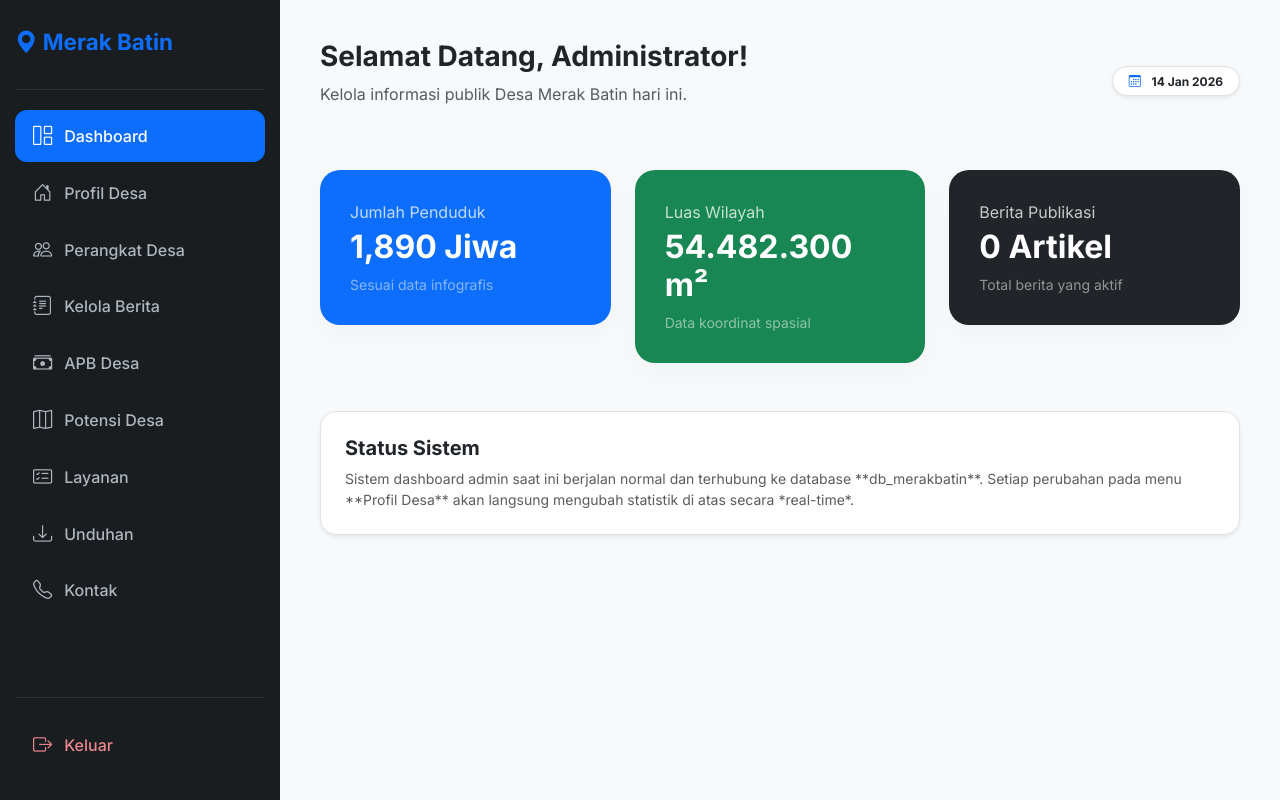
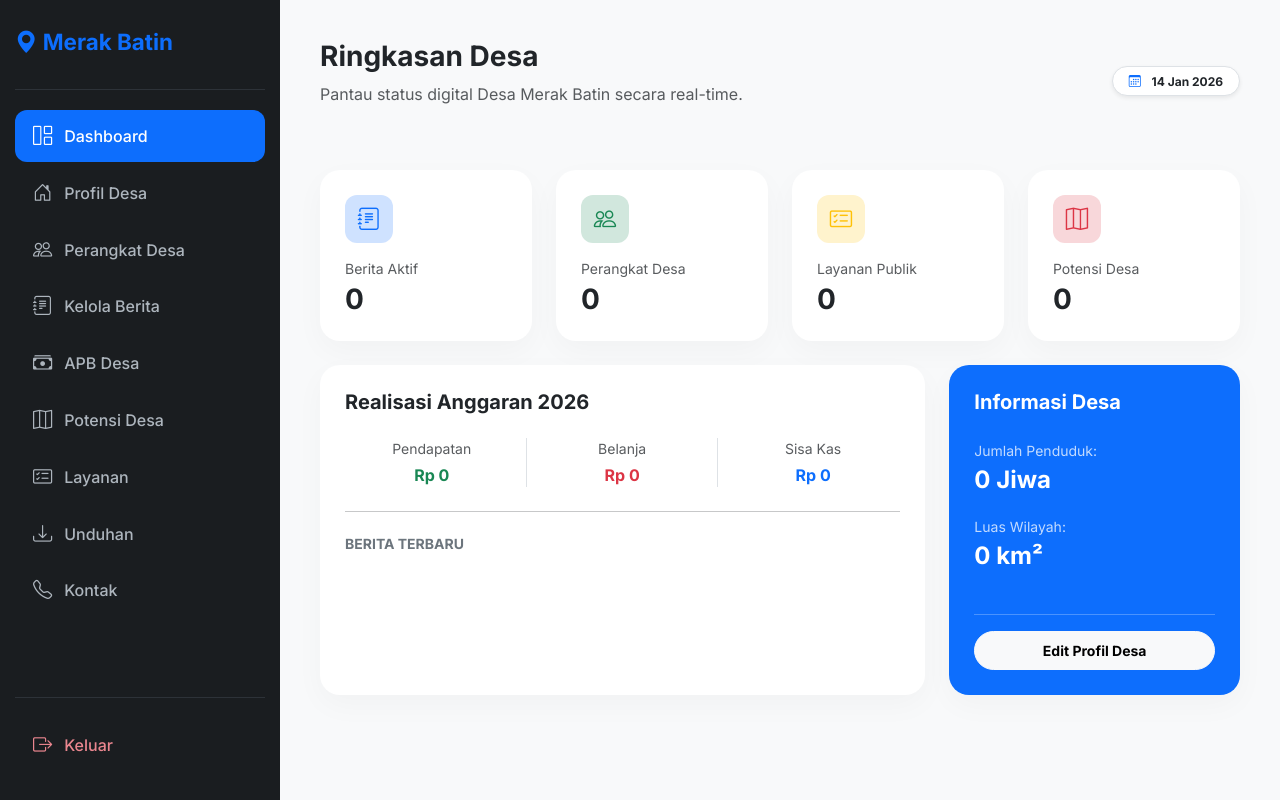
Before and after one commit to Fayiz-Akbar/Website-Desa-Merak-Batin, a PHP site: page /admin/index.php in a window 1280 px wide. Run offline with PHP 8.4, Linux system fonts and the light colour scheme; a user stored in the database is signed in; data comes from the database, SQL or seed files in the repository; data that the repository does not hold is empty.

Commit message:
update file baru dan penambahan fitur

```diff
--- a/admin/index.php
+++ b/admin/index.php
@@ -2,17 +2,30 @@
 require 'auth_check.php';
 require '../config/db.php';
 
-// 1. Ambil statistik berita
-$query_berita = mysqli_query($conn, "SELECT COUNT(*) as total FROM berita");
-$total_berita = mysqli_fetch_assoc($query_berita)['total'] ?? 0;
+// 1. Ambil Statistik Data Utama
+$total_berita = mysqli_fetch_assoc(mysqli_query($conn, "SELECT COUNT(*) as total FROM berita"))['total'] ?? 0;
+$total_perangkat = mysqli_fetch_assoc(mysqli_query($conn, "SELECT COUNT(*) as total FROM perangkat_desa"))['total'] ?? 0;
+$total_layanan = mysqli_fetch_assoc(mysqli_query($conn, "SELECT COUNT(*) as total FROM layanan"))['total'] ?? 0;
+$total_potensi = mysqli_fetch_assoc(mysqli_query($conn, "SELECT COUNT(*) as total FROM potensi_desa"))['total'] ?? 0;
 
-// 2. Ambil data profil (Pastikan data ini yang diubah di DB)
+// 2. Ambil data profil desa
 $query_profil = mysqli_query($conn, "SELECT populasi, luas_wilayah FROM profil LIMIT 1");
 $data_desa = mysqli_fetch_assoc($query_profil);
+$populasi = $data_desa['populasi'] ?? 0;
+$luas = $data_desa['luas_wilayah'] ?? '0 m²';
 
-// Jika query gagal atau data kosong, beri nilai default agar tidak error
-$populasi = isset($data_desa['populasi']) ? $data_desa['populasi'] : 0;
-$luas = isset($data_desa['luas_wilayah']) ? $data_desa['luas_wilayah'] : '0 $m^2$';
+// 3. Ambil Ringkasan APB Desa (Financial Dashboard)
+$q_total = mysqli_query($conn, "SELECT
+    SUM(CASE WHEN jenis = 'Pendapatan' THEN realisasi ELSE 0 END) as total_pendapatan,
+    SUM(CASE WHEN jenis = 'Belanja' THEN realisasi ELSE 0 END) as total_belanja
+    FROM apb_desa");
+$res_total = mysqli_fetch_assoc($q_total);
+$pendapatan = $res_total['total_pendapatan'] ?? 0;
+$belanja = $res_total['total_belanja'] ?? 0;
+$sisa_kas = $pendapatan - $belanja;
+
+// 4. Ambil 5 Berita Terbaru untuk Feed
+$berita_terbaru = mysqli_query($conn, "SELECT judul, tgl_posting FROM berita ORDER BY tgl_posting DESC LIMIT 5");
 ?>
 
 <!DOCTYPE html>
@@ -29,104 +42,33 @@
         :root { --sidebar-bg: #1a1d20; --active-blue: #0d6efd; }
         body { font-family: 'Inter', sans-serif; background-color: #f8f9fa; }
 
-        /* Sidebar Styling */
-        .sidebar {
-            width: 280px;
-            background: var(--sidebar-bg);
-            height: 100vh;
-            position: fixed;
-            display: flex;
-            flex-direction: column;
-            padding: 25px 15px;
-            transition: all 0.3s;
-            z-index: 1000;
-            overflow: hidden; /* Prevent sidebar from scrolling */
-        }
-
-        .sidebar-brand {
-            color: var(--active-blue);
-            font-weight: 700;
-            font-size: 1.4rem;
-            padding-bottom: 30px;
-            border-bottom: 1px solid #2d3238;
-            margin-bottom: 20px;
-            flex-shrink: 0; /* Prevent brand from shrinking */
-        }
-
-        .sidebar-menu {
-            flex-grow: 1;
-            list-style: none;
-            padding: 0;
-            margin: 0;
-            overflow-y: auto; /* Only menu scrolls */
-            overflow-x: hidden;
-            /* Custom scrollbar */
-            scrollbar-width: thin;
-            scrollbar-color: rgba(255, 255, 255, 0.2) transparent;
-        }
-
-        /* Webkit scrollbar styling */
-        .sidebar-menu::-webkit-scrollbar {
-            width: 6px;
-        }
-
-        .sidebar-menu::-webkit-scrollbar-track {
-            background: transparent;
-        }
-
-        .sidebar-menu::-webkit-scrollbar-thumb {
-            background-color: rgba(255, 255, 255, 0.2);
-            border-radius: 10px;
-        }
-
-        .sidebar-menu::-webkit-scrollbar-thumb:hover {
-            background-color: rgba(255, 255, 255, 0.3);
-        }
-
-        .nav-link {
-            color: #adb5bd;
-            padding: 12px 18px;
-            border-radius: 12px;
-            display: flex;
-            align-items: center;
-            transition: 0.3s;
-            font-weight: 500;
-            margin-bottom: 4px;
-            white-space: nowrap; /* Prevent text wrapping */
-        }
+        /* Sidebar Styling Sesuai Template Anda */
+        .sidebar { width: 280px; background: var(--sidebar-bg); height: 100vh; position: fixed; display: flex; flex-direction: column; padding: 25px 15px; transition: 0.3s; z-index: 1000; overflow: hidden; }
+        .sidebar-brand { color: var(--active-blue); font-weight: 700; font-size: 1.4rem; padding-bottom: 30px; border-bottom: 1px solid #2d3238; margin-bottom: 20px; flex-shrink: 0; }
+        .sidebar-menu { flex-grow: 1; list-style: none; padding: 0; margin: 0; overflow-y: auto; scrollbar-width: thin; }
+        .nav-link { color: #adb5bd; padding: 12px 18px; border-radius: 12px; display: flex; align-items: center; transition: 0.3s; font-weight: 500; margin-bottom: 4px; text-decoration: none; }
         .nav-link i { font-size: 1.2rem; margin-right: 12px; }
         .nav-link:hover, .nav-link.active { background: rgba(13, 110, 253, 0.15); color: var(--active-blue); }
-        .nav-link.active { background: var(--active-blue); color: #fff; }
+        .nav-link.active { background: var(--active-blue); color: #fff !important; }
+        .logout-section { margin-top: auto; padding-top: 20px; border-top: 1px solid #2d3238; flex-shrink: 0; }
+        .logout-link { color: #ea868f !important; }
 
-        /* Logout Section (Fixed at bottom) */
-        .logout-section {
-            margin-top: auto;
-            padding-top: 20px;
-            border-top: 1px solid #2d3238;
-            flex-shrink: 0; /* Prevent logout from shrinking */
-            background: var(--sidebar-bg); /* Ensure background consistency */
-        }
-        .logout-link { color: #ea868f !important; }
-        .logout-link:hover { background: rgba(234, 134, 143, 0.1); }
-
-        /* Layout Responsif */
         .main-content { margin-left: 280px; padding: 40px; transition: 0.3s; }
-        .mobile-header { display: none; background: #fff; padding: 15px 20px; border-bottom: 1px solid #dee2e6; }
+        .stat-card { border: none; border-radius: 20px; padding: 25px; box-shadow: 0 10px 30px rgba(0,0,0,0.03); transition: 0.3s; background: #fff; }
+        .stat-card:hover { transform: translateY(-5px); }
+        .icon-circle { width: 48px; height: 48px; border-radius: 12px; display: flex; align-items: center; justify-content: center; font-size: 1.4rem; margin-bottom: 15px; }
 
         @media (max-width: 991.98px) {
             .sidebar { transform: translateX(-100%); }
             .sidebar.active { transform: translateX(0); }
             .main-content { margin-left: 0; padding: 20px; }
-            .mobile-header { display: flex; justify-content: space-between; align-items: center; position: sticky; top: 0; z-index: 999; }
+            .mobile-header { display: flex; justify-content: space-between; padding: 15px; background: #fff; border-bottom: 1px solid #dee2e6; position: sticky; top: 0; z-index: 999; }
         }
-
-        .stat-card { border: none; border-radius: 20px; padding: 30px; box-shadow: 0 10px 30px rgba(0,0,0,0.03); transition: 0.3s; }
-        .stat-card:hover { transform: translateY(-5px); }
     </style>
 </head>
 <body>
 
-<div class="mobile-header">
+<div class="mobile-header d-lg-none">
     <span class="fw-bold text-primary">Admin Merak Batin</span>
     <button class="btn btn-primary" id="sidebarToggle"><i class="bi bi-list"></i></button>
 </div>
@@ -134,7 +76,6 @@
 <div class="d-flex">
     <nav class="sidebar" id="sidebar">
         <div class="sidebar-brand"><i class="bi bi-geo-alt-fill"></i> Merak Batin</div>
-
         <ul class="sidebar-menu">
             <li><a href="index.php" class="nav-link active"><i class="bi bi-grid-1x2"></i> Dashboard</a></li>
             <li><a href="manage-profil.php" class="nav-link"><i class="bi bi-house-door"></i> Profil Desa</a></li>
@@ -146,54 +87,101 @@
             <li><a href="manage-unduhan.php" class="nav-link"><i class="bi bi-download"></i> Unduhan</a></li>
             <li><a href="manage-kontak.php" class="nav-link"><i class="bi bi-telephone"></i> Kontak</a></li>
         </ul>
-
-        <div class="logout-section">
-            <a href="logout.php" class="nav-link logout-link"><i class="bi bi-box-arrow-right"></i> Keluar</a>
-        </div>
+        <div class="logout-section"><a href="logout.php" class="nav-link logout-link"><i class="bi bi-box-arrow-right"></i> Keluar</a></div>
     </nav>
 
     <main class="main-content w-100">
         <div class="d-flex justify-content-between align-items-center mb-5">
             <div>
-                <h3 class="fw-bold">Selamat Datang, <?php echo $_SESSION['nama_admin']; ?>! </h3>
-                <p class="text-muted">Kelola informasi publik Desa Merak Batin hari ini.</p>
+                <h3 class="fw-bold">Ringkasan Desa </h3>
+                <p class="text-muted">Pantau status digital Desa Merak Batin secara real-time.</p>
             </div>
             <div class="d-none d-md-block">
-                <span class="badge bg-white text-dark p-2 px-3 shadow-sm rounded-pill border">
+                <div class="badge bg-white text-dark p-2 px-3 shadow-sm rounded-pill border">
                     <i class="bi bi-calendar3 me-2 text-primary"></i> <?php echo date('d M Y'); ?>
-                </span>
+                </div>
+            </div>
+        </div>
+
+        <div class="row g-4 mb-4">
+            <div class="col-md-3">
+                <div class="card stat-card">
+                    <div class="icon-circle bg-primary-subtle text-primary"><i class="bi bi-journal-text"></i></div>
+                    <p class="text-muted small mb-1">Berita Aktif</p>
+                    <h3 class="fw-bold mb-0"><?php echo $total_berita; ?></h3>
+                </div>
+            </div>
+            <div class="col-md-3">
+                <div class="card stat-card">
+                    <div class="icon-circle bg-success-subtle text-success"><i class="bi bi-people"></i></div>
+                    <p class="text-muted small mb-1">Perangkat Desa</p>
+                    <h3 class="fw-bold mb-0"><?php echo $total_perangkat; ?></h3>
+                </div>
+            </div>
+            <div class="col-md-3">
+                <div class="card stat-card">
+                    <div class="icon-circle bg-warning-subtle text-warning"><i class="bi bi-card-checklist"></i></div>
+                    <p class="text-muted small mb-1">Layanan Publik</p>
+                    <h3 class="fw-bold mb-0"><?php echo $total_layanan; ?></h3>
+                </div>
+            </div>
+            <div class="col-md-3">
+                <div class="card stat-card">
+                    <div class="icon-circle bg-danger-subtle text-danger"><i class="bi bi-map"></i></div>
+                    <p class="text-muted small mb-1">Potensi Desa</p>
+                    <h3 class="fw-bold mb-0"><?php echo $total_potensi; ?></h3>
+                </div>
             </div>
         </div>
 
         <div class="row g-4">
-            <div class="col-md-4">
-                <div class="card stat-card bg-primary text-white">
-                    <p class="mb-1 opacity-75">Jumlah Penduduk</p>
-                    <h2 class="fw-bold mb-0"><?php echo number_format($populasi); ?> Jiwa</h2>
-                    <small class="mt-2 d-block opacity-50">Sesuai data infografis</small>
+            <div class="col-lg-8">
+                <div class="card stat-card h-100">
+                    <h5 class="fw-bold mb-4">Realisasi Anggaran 2026</h5>
+                    <div class="row text-center g-3">
+                        <div class="col-md-4 border-end">
+                            <small class="text-muted d-block mb-1">Pendapatan</small>
+                            <span class="fw-bold text-success">Rp <?php echo number_format($pendapatan, 0, ',', '.'); ?></span>
+                        </div>
+                        <div class="col-md-4 border-end">
+                            <small class="text-muted d-block mb-1">Belanja</small>
+                            <span class="fw-bold text-danger">Rp <?php echo number_format($belanja, 0, ',', '.'); ?></span>
+                        </div>
+                        <div class="col-md-4">
+                            <small class="text-muted d-block mb-1">Sisa Kas</small>
+                            <span class="fw-bold text-primary">Rp <?php echo number_format($sisa_kas, 0, ',', '.'); ?></span>
+                        </div>
+                    </div>
+                    <hr class="my-4">
+                    <h6 class="fw-bold mb-3 small text-secondary text-uppercase">Berita Terbaru</h6>
+                    <ul class="list-group list-group-flush small">
+                        <?php while($news = mysqli_fetch_assoc($berita_terbaru)): ?>
+                        <li class="list-group-item d-flex justify-content-between align-items-center px-0">
+                            <span><i class="bi bi-dot text-primary me-1"></i> <?php echo htmlspecialchars($news['judul']); ?></span>
+                            <span class="text-muted" style="font-size: 0.75rem;"><?php echo date('d/m', strtotime($news['tgl_posting'])); ?></span>
+                        </li>
+                        <?php endwhile; ?>
+                    </ul>
                 </div>
             </div>
 
-            <div class="col-md-4">
-                <div class="card stat-card bg-success text-white">
-                    <p class="mb-1 opacity-75">Luas Wilayah</p>
-                    <h2 class="fw-bold mb-0"><?php echo htmlspecialchars($luas); ?></h2>
-                    <small class="mt-2 d-block opacity-50">Data koordinat spasial</small>
+            <div class="col-lg-4">
+                <div class="card stat-card bg-primary text-white h-100">
+                    <h5 class="fw-bold mb-4">Informasi Desa</h5>
+                    <div class="mb-3">
+                        <small class="opacity-75">Jumlah Penduduk:</small>
+                        <div class="fs-4 fw-bold"><?php echo number_format($populasi); ?> Jiwa</div>
+                    </div>
+                    <div class="mb-4">
+                        <small class="opacity-75">Luas Wilayah:</small>
+                        <div class="fs-4 fw-bold"><?php echo htmlspecialchars($luas); ?></div>
+                    </div>
+                    <hr class="opacity-25">
+                    <div class="d-grid">
+                        <a href="manage-profil.php" class="btn btn-light btn-sm rounded-pill fw-bold py-2">Edit Profil Desa</a>
+                    </div>
                 </div>
             </div>
-
-            <div class="col-md-4">
-                <div class="card stat-card bg-dark text-white">
-                    <p class="mb-1 opacity-75">Berita Publikasi</p>
-                    <h2 class="fw-bold mb-0"><?php echo $total_berita; ?> Artikel</h2>
-                    <small class="mt-2 d-block opacity-50">Total berita yang aktif</small>
-                </div>
-            </div>
-        </div>
-
-        <div class="mt-5 p-4 bg-white rounded-4 shadow-sm border">
-            <h5 class="fw-bold text-dark">Status Sistem</h5>
-            <p class="text-muted mb-0 small">Sistem dashboard admin saat ini berjalan normal dan terhubung ke database **db_merakbatin**. Setiap perubahan pada menu **Profil Desa** akan langsung mengubah statistik di atas secara *real-time*.</p>
         </div>
     </main>
 </div>
@@ -201,19 +189,8 @@
 <script>
     const toggleBtn = document.getElementById('sidebarToggle');
     const sidebar = document.getElementById('sidebar');
-
-    toggleBtn.addEventListener('click', () => {
-        sidebar.classList.toggle('active');
-    });
-
-    // Menutup sidebar otomatis jika klik di luar pada layar kecil
-    document.addEventListener('click', (e) => {
-        if (window.innerWidth < 992 && !sidebar.contains(e.target) && !toggleBtn.contains(e.target)) {
-            sidebar.classList.remove('active');
-        }
-    });
+    toggleBtn.addEventListener('click', () => sidebar.classList.toggle('active'));
 </script>
-
 <script src="https://cdn.jsdelivr.net/npm/bootstrap@5.3.0/dist/js/bootstrap.bundle.min.js"></script>
 </body>
 </html>
```
Also changed, not shown: admin/manage-profil.php (+83 -61 lines), db_merakbatin.sql (+44 -21 lines), index.php (+220 -0 lines), admin/manage-galeri.php (added).
